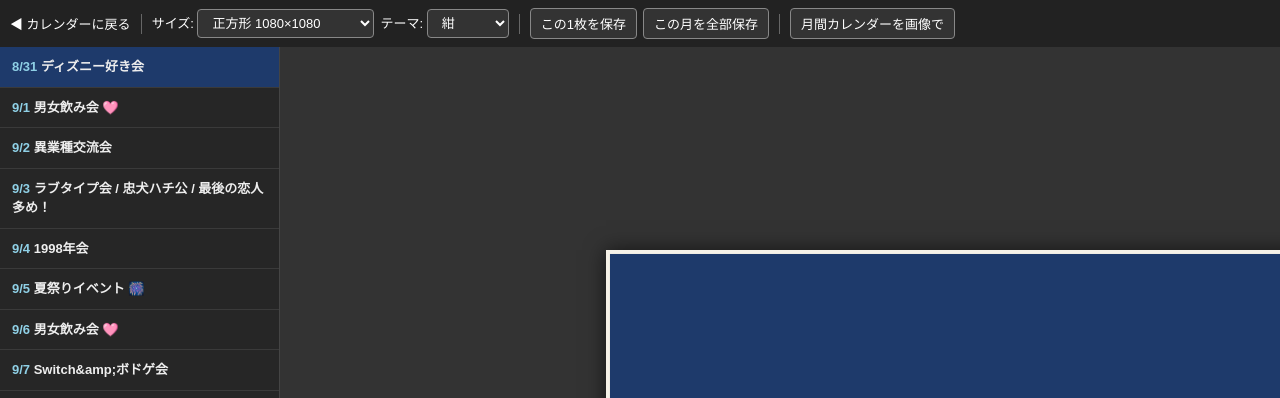
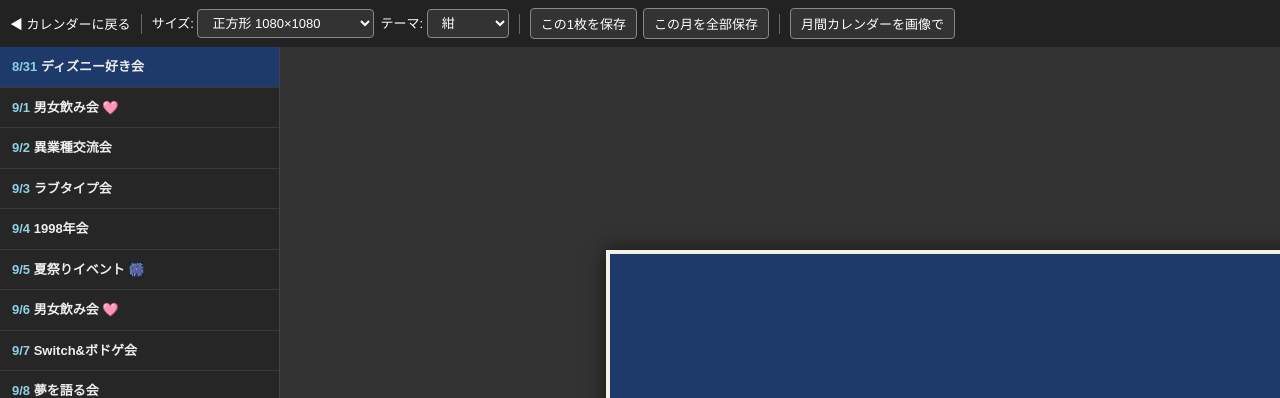
Before and after one commit to Ryoseiimai/event-calendar-kun, a plain HTML site: page cards.html in a window 1280 px wide. Shown: the top 398 px of the page. Drawn offline with Linux system fonts and the light colour scheme.

Commit message:
告知画像/スライドの分割・店名・エンティティ修正
- 1マスの複数イベントを時刻+名前ごとに別カード/スライドへ分割
- HTMLエンティティ(&amp;等)をデコードして一覧・カードに正しく表示
- スライドショーのイベントスライドにも店名を表示

```diff
--- a/cards.html
+++ b/cards.html
@@ -68,6 +68,7 @@
   #cardDate .wd.sun{color:var(--sun);}
   #cardTime{font-weight:900;color:#8fd0e6;margin-top:2%;}
   #cardName{font-weight:900;line-height:1.2;margin-top:4%;word-break:break-word;}
+  #cardExtra{font-weight:700;line-height:1.3;margin-top:2%;word-break:break-word;opacity:.85;}
 
   #emptyMsg{color:#aaa;font-size:14px;text-align:center;}
 </style>
@@ -111,6 +112,7 @@
           <div id="cardDate"></div>
           <div id="cardTime"></div>
           <div id="cardName"></div>
+          <div id="cardExtra"></div>
         </div>
       </div>
     </div>
@@ -224,6 +226,7 @@
       $("#cardDate").innerHTML = "";
       $("#cardTime").textContent = "";
       $("#cardName").textContent = "";
+      $("#cardExtra").textContent = "";
       $("#cardBgImg").style.display = "none";
       $("#cardGradient").style.display = "none";
       fitScaleWrap(size);
@@ -241,6 +244,10 @@
 
     const nameEl = $("#cardName");
     nameEl.textContent = ev.name || "";
+
+    const extraEl = $("#cardExtra");
+    extraEl.textContent = ev.extra || "";
+    extraEl.style.fontSize = Math.round(size.w*0.03) + "px";
 
     if(ev.imgUrl){
       $("#cardBgImg").src = ev.imgUrl;
@@ -300,7 +307,7 @@
     if(selectedIdx<0 || !events[selectedIdx]) return;
     captureCard().then(canvas=>{
       const ev = events[selectedIdx];
-      downloadCanvas(canvas, `event_${ev.key}.png`);
+      downloadCanvas(canvas, `event_${ev.key}${ev.idx?("-"+(ev.idx+1)):""}.png`);
     }).catch(err=>alert("画像の生成に失敗しました: " + (err&&err.message||err)));
   });
 
@@ -311,7 +318,7 @@
       await new Promise(r=>requestAnimationFrame(()=>requestAnimationFrame(r)));
       try{
         const canvas = await captureCard();
-        downloadCanvas(canvas, `event_${events[i].key}.png`);
+        downloadCanvas(canvas, `event_${events[i].key}${events[i].idx?("-"+(events[i].idx+1)):""}.png`);
       }catch(err){ /* 1件失敗しても続行(意図的な簡略化: 個別エラー通知はしない) */ }
       await new Promise(r=>setTimeout(r, 350));
     }
--- a/common.js
+++ b/common.js
@@ -333,9 +333,19 @@
     document.head.appendChild(script);
   }
 
+  // HTML断片(タグ含む)をブラウザにパースさせてテキストへデコードする。
+  // (&amp; 等のHTMLエンティティを実文字に戻すため、正規表現でのタグ除去だけでは不十分)
+  function decodeHtmlLine(line){
+    const span = document.createElement("span");
+    span.innerHTML = line;
+    return (span.textContent || "").trim();
+  }
+
   // ---- 保存済みの月データ({dateKey:{html|text}}) からイベント一覧を作る ----
-  // スライドショー/カード用の共通変換: [{key,y,m,d,time,body}]
-  // bodyのHTMLから先頭の time-mark 相当(HH:MM-)を抜き出し、残りをイベント名として扱う。
+  // スライドショー/カード用の共通変換: [{key,y,m,d,time,name,extra,imgUrl,idx}]
+  // bodyのHTMLから "HH:MM-" 行を区切りとして、1マスに複数イベントがある場合は
+  // 時刻+イベント名の組ごとに別イベント(別カード/別スライド)として分割する。
+  // 時刻行を伴わない直後の行(忠犬ハチ公 等の補足)は、直前イベントの extra として同じカードに残す。
   function extractEventsFromMonthData(monthData, year, month){
     const events = [];
     Object.keys(monthData).forEach(key=>{
@@ -352,28 +362,49 @@
       lines.forEach(line=>{
         const imgMatch = line.match(/<img[^>]*src="([^"]*)"/i);
         if(imgMatch){ imgUrl = imgMatch[1]; return; }
-        const plain = line.replace(/<[^>]+>/g,"").trim();
+        const plain = decodeHtmlLine(line);
         if(plain!=="") textLines.push(plain);
       });
-      // 先頭行が "HH:MM-" ならそれを時刻、残りをイベント名(複数件は改行で連結)として1件にまとめる。
-      // 意図的な簡略化: 1マスに複数イベントがある場合、スライド/カードは1マス=1カード扱いで
-      // 全行をまとめて表示する(個別分割はしない)。
-      let time = "";
-      const nameLines = [];
+
+      // 時刻行(単独 "HH:MM-" または "HH:MM- 名前")を区切りに、サブイベントへ分割する。
+      const subEvents = [];
+      let current = null;
       textLines.forEach(line=>{
-        const tm = line.match(/^(\d{1,2}:\d{2}-?)$/);
-        if(tm && !time){ time = tm[1]; }
-        else nameLines.push(line);
+        const pureTime = line.match(/^(\d{1,2}:\d{2}-?)$/);
+        const inlineTime = line.match(/^(\d{1,2}:\d{2}-?)\s+(.+)$/);
+        if(pureTime){
+          current = { time: pureTime[1], name: "", extra: [] };
+          subEvents.push(current);
+        }else if(inlineTime){
+          current = { time: inlineTime[1], name: inlineTime[2], extra: [] };
+          subEvents.push(current);
+        }else if(current){
+          if(current.name==="") current.name = line;
+          else current.extra.push(line);
+        }else{
+          current = { time: "", name: line, extra: [] };
+          subEvents.push(current);
+        }
       });
-      if(time==="" && nameLines.length){
-        const tm2 = nameLines[0].match(/^(\d{1,2}:\d{2}-?)\s*(.*)$/);
-        if(tm2 && tm2[2]){ time = tm2[1]; nameLines[0] = tm2[2]; }
+
+      if(subEvents.length===0){
+        if(imgUrl==="") return;
+        events.push({ key, y, m:mo, d, time:"", name:"", extra:"", imgUrl, idx:0 });
+        return;
       }
-      const name = nameLines.join(" / ");
-      if(name==="" && imgUrl==="") return;
-      events.push({ key, y, m:mo, d, time, name, imgUrl });
+      subEvents.forEach((sub, idx)=>{
+        if(sub.name==="" && imgUrl==="" && idx>0) return;
+        events.push({
+          key, y, m:mo, d,
+          time: sub.time,
+          name: sub.name,
+          extra: sub.extra.join(" / "),
+          imgUrl: idx===0 ? imgUrl : "",
+          idx
+        });
+      });
     });
-    events.sort((a,b)=> a.key<b.key?-1:a.key>b.key?1:0);
+    events.sort((a,b)=> (a.key!==b.key) ? (a.key<b.key?-1:1) : (a.idx-b.idx));
     return events;
   }
 
```
Also changed, not shown: slideshow.html (+10 -0 lines).
